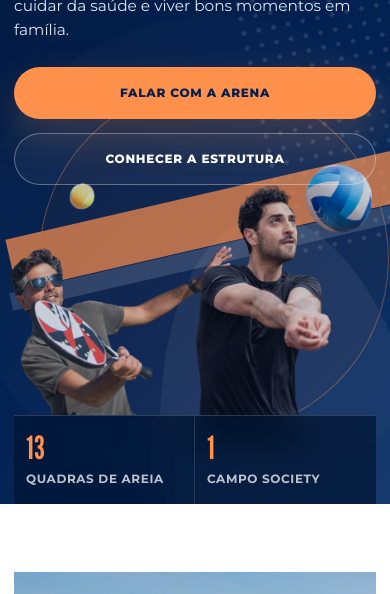
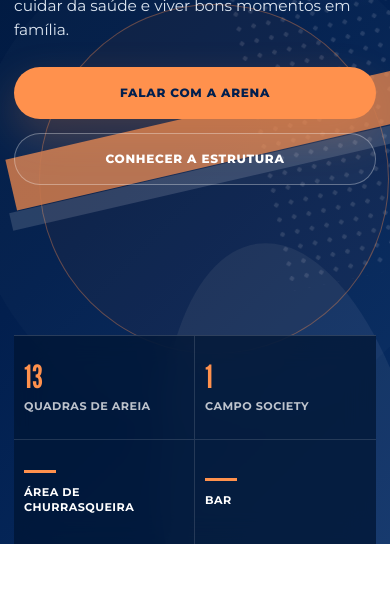
Before and after one commit to Ca472/Arena-Sul-, a Next.js app: page / in a window 390 px wide. Shown: the part 404-998 px from the top of the page. Built offline with nearby package versions, Linux system fonts and the light colour scheme; no server answers.

Commit message:
Refine opening and home highlights

```diff
--- a/src/app/globals.css
+++ b/src/app/globals.css
@@ -439,31 +439,10 @@ img {
   opacity: 0.18;
 }
 
-.public-site .athlete {
-  position: absolute;
-  z-index: 4;
-  object-fit: contain;
-  object-position: bottom;
-}
-
-.public-site .athlete-racket {
-  right: 29%;
-  bottom: 0;
-  width: 75%;
-  height: 74%;
-}
-
-.public-site .athlete-volleyball {
-  right: -7%;
-  bottom: -9%;
-  width: 62%;
-  height: 105%;
-}
-
 .public-site .visual-note {
   position: absolute;
   z-index: 9;
-  right: -20px;
+  right: 0;
   bottom: 9%;
   margin: 0;
   padding: 14px 20px;
@@ -483,7 +462,7 @@ img {
   bottom: 0;
   left: 0;
   display: grid;
-  grid-template-columns: repeat(2, 1fr);
+  grid-template-columns: repeat(4, minmax(0, 1fr));
   border-top: 1px solid rgba(255, 255, 255, 0.16);
   background: rgba(1, 22, 52, 0.76);
   backdrop-filter: blur(14px);
@@ -491,6 +470,7 @@ img {
 
 .public-site .stat {
   display: flex;
+  min-width: 0;
   min-height: 106px;
   flex-direction: column;
   justify-content: center;
@@ -515,8 +495,24 @@ img {
   color: rgba(255, 255, 255, 0.74);
   font-size: 0.69rem;
   font-weight: 700;
+  line-height: 1.35;
   letter-spacing: 0.08em;
   text-transform: uppercase;
+  overflow-wrap: anywhere;
+}
+
+.public-site .stat-feature::before {
+  width: 32px;
+  height: 3px;
+  margin-bottom: 12px;
+  content: "";
+  background: var(--orange);
+}
+
+.public-site .stat-feature span {
+  margin-top: 0;
+  color: white;
+  font-size: 0.78rem;
 }
 
 /* About */
@@ -1795,9 +1791,9 @@ img {
 
   .public-site .hero-grid {
     grid-template-columns: 1fr;
-    min-height: 820px;
+    min-height: 760px;
     padding-top: 58px;
-    padding-bottom: 300px;
+    padding-bottom: 250px;
   }
 
   .public-site .hero-copy {
@@ -1811,19 +1807,19 @@ img {
     width: 70%;
     height: 390px;
     min-height: 0;
-    opacity: 0.44;
+    opacity: 0.64;
   }
 
   .public-site .stats {
-    grid-template-columns: repeat(2, 1fr);
-  }
-
-  .public-site .stat:nth-child(2) {
+    grid-template-columns: repeat(2, minmax(0, 1fr));
+  }
+
+  .public-site .stat:nth-child(2n) {
     border-right: 0;
   }
 
   .public-site .stat:nth-child(-n + 2) {
-    border-bottom: 0;
+    border-bottom: 1px solid rgba(255, 255, 255, 0.13);
   }
 
   .public-site .about-grid,
@@ -2014,9 +2010,9 @@ img {
   }
 
   .public-site .hero-grid {
-    min-height: 760px;
+    min-height: auto;
     padding-top: 42px;
-    padding-bottom: 260px;
+    padding-bottom: clamp(160px, 42vw, 210px);
   }
 
   .public-site .hero-title {
@@ -2248,9 +2244,9 @@ img {
   }
 
   .public-site .hero-grid {
-    min-height: 700px;
+    min-height: auto;
     padding-top: 30px;
-    padding-bottom: 230px;
+    padding-bottom: 150px;
   }
 
   .public-site .hero-title {
@@ -2274,12 +2270,19 @@ img {
   }
 
   .public-site .stat {
-    min-height: 88px;
-    padding: 14px 12px;
+    min-height: 104px;
+    padding: 14px 10px;
   }
 
   .public-site .stat strong {
     font-size: 2rem;
+  }
+
+  .public-site .stat span,
+  .public-site .stat-feature span {
+    font-size: 0.7rem;
+    line-height: 1.3;
+    letter-spacing: 0.04em;
   }
 
   .public-site .about-media {
--- a/src/app/page.tsx
+++ b/src/app/page.tsx
@@ -8,9 +8,11 @@ import {
 } from "@/components/instagram-section";
 import { SiteHeader } from "@/components/site-header";
 
-const stats = [
+const stats: Array<{ value: string | null; label: string }> = [
   { value: "13", label: "quadras de areia" },
   { value: "1", label: "campo society" },
+  { value: null, label: "área de churrasqueira" },
+  { value: null, label: "bar" },
 ];
 
 const amenities = [
@@ -127,32 +129,21 @@ export default function Home() {
             <div className="hero-sun" />
             <div className="hero-slash hero-slash-one" />
             <div className="hero-slash hero-slash-two" />
-            <Image
-              className="athlete athlete-racket"
-              src="/images/athlete-racket.webp"
-              alt=""
-              width={1937}
-              height={1291}
-              sizes="(max-width: 600px) 100vw, (max-width: 850px) 55vw, (max-width: 1100px) 35vw, 40vw"
-              priority
-            />
-            <Image
-              className="athlete athlete-volleyball"
-              src="/images/athlete-volleyball.webp"
-              alt=""
-              width={1291}
-              height={1936}
-              sizes="(max-width: 600px) 95vw, (max-width: 850px) 48vw, (max-width: 1100px) 32vw, 35vw"
-              priority
-            />
             <p className="visual-note">Esporte. Família. Saúde.</p>
           </div>
         </div>
 
-        <div className="stats shell" role="group" aria-label="Números da Arena Sul">
+        <div
+          className="stats shell"
+          role="group"
+          aria-label="Estrutura e comodidades da Arena Sul"
+        >
           {stats.map((stat) => (
-            <div className="stat" key={stat.label}>
-              <strong>{stat.value}</strong>
+            <div
+              className={stat.value === null ? "stat stat-feature" : "stat"}
+              key={stat.label}
+            >
+              {stat.value !== null ? <strong>{stat.value}</strong> : null}
               <span>{stat.label}</span>
             </div>
           ))}
--- a/src/components/arena-loader.module.css
+++ b/src/components/arena-loader.module.css
@@ -1,5 +1,5 @@
 .loader {
-  --intro-cycle: 1.85s;
+  --intro-cycle: 5s;
   position: relative;
   isolation: isolate;
   display: grid;
--- a/src/components/arena-opening.module.css
+++ b/src/components/arena-opening.module.css
@@ -2,13 +2,13 @@
   position: fixed;
   z-index: 5000;
   inset: 0;
-  animation: overlayFailsafe 1ms step-end 4.2s forwards;
+  animation: overlayFailsafe 1ms step-end 7.1s forwards;
 }
 
 .overlay[data-intro-ready="true"] {
   animation:
-    overlayExit 2.1s ease-in-out both,
-    overlayFailsafe 1ms step-end 4.2s forwards;
+    overlayExit 5s ease-in-out both,
+    overlayFailsafe 1ms step-end 7.1s forwards;
 }
 
 @keyframes overlayFailsafe {
--- a/src/components/arena-opening.tsx
+++ b/src/components/arena-opening.tsx
@@ -4,7 +4,7 @@ import type { ReactNode } from "react";
 import { useCallback, useEffect, useRef, useState } from "react";
 import styles from "./arena-opening.module.css";
 
-const OPENING_DURATION_MS = 2100;
+const OPENING_DURATION_MS = 5000;
 const ASSET_WAIT_LIMIT_MS = 1800;
 
 type ArenaOpeningProps = {
--- a/src/components/instagram-showcase.module.css
+++ b/src/components/instagram-showcase.module.css
@@ -363,17 +363,21 @@
   background: conic-gradient(var(--orange), #d44fe9, #ffdc63, var(--orange));
 }
 
-.storyRing span {
+.storyRingInner {
   display: grid;
   width: 100%;
   height: 100%;
+  overflow: hidden;
   border: 4px solid var(--navy);
   border-radius: inherit;
   place-items: center;
   background: white;
-  color: var(--navy);
-  font-family: var(--font-display), Impact, sans-serif;
-  font-size: 2rem;
+}
+
+.storyLogo {
+  width: 72px;
+  height: 72px;
+  object-fit: contain;
 }
 
 .storyLink {
--- a/src/components/instagram-showcase.tsx
+++ b/src/components/instagram-showcase.tsx
@@ -19,6 +19,22 @@ const instagramDateFormatter = new Intl.DateTimeFormat("pt-BR", {
   month: "short",
   timeZone: "America/Sao_Paulo",
 });
+
+function ArenaStoryBadge() {
+  return (
+    <span className={styles.storyRing} aria-hidden="true">
+      <span className={styles.storyRingInner}>
+        <Image
+          className={styles.storyLogo}
+          src="/images/arena-sul-logo.png"
+          alt=""
+          width={72}
+          height={72}
+        />
+      </span>
+    </span>
+  );
+}
 
 function ControlledStoryVideo({
   item,
@@ -121,9 +137,7 @@ function InstagramProfileFallback() {
       </div>
 
       <div className={styles.storyFallback}>
-        <span className={styles.storyRing} aria-hidden="true">
-          <span>AS</span>
-        </span>
+        <ArenaStoryBadge />
         <p className={styles.eyebrow}>Stories da Arena</p>
         <h3>Veja o que está acontecendo agora.</h3>
         <p>
@@ -309,9 +323,7 @@ export function InstagramShowcase({ feed }: { feed: InstagramFeed }) {
           </>
         ) : (
           <div className={styles.noStory}>
-            <span className={styles.storyRing} aria-hidden="true">
-              <span>AS</span>
-            </span>
+            <ArenaStoryBadge />
             <p>Nenhum Story ativo neste momento.</p>
             <a href={INSTAGRAM_STORIES_URL} target="_blank" rel="noopener noreferrer">
               Abrir Stories <span aria-hidden="true">↗</span>
```
